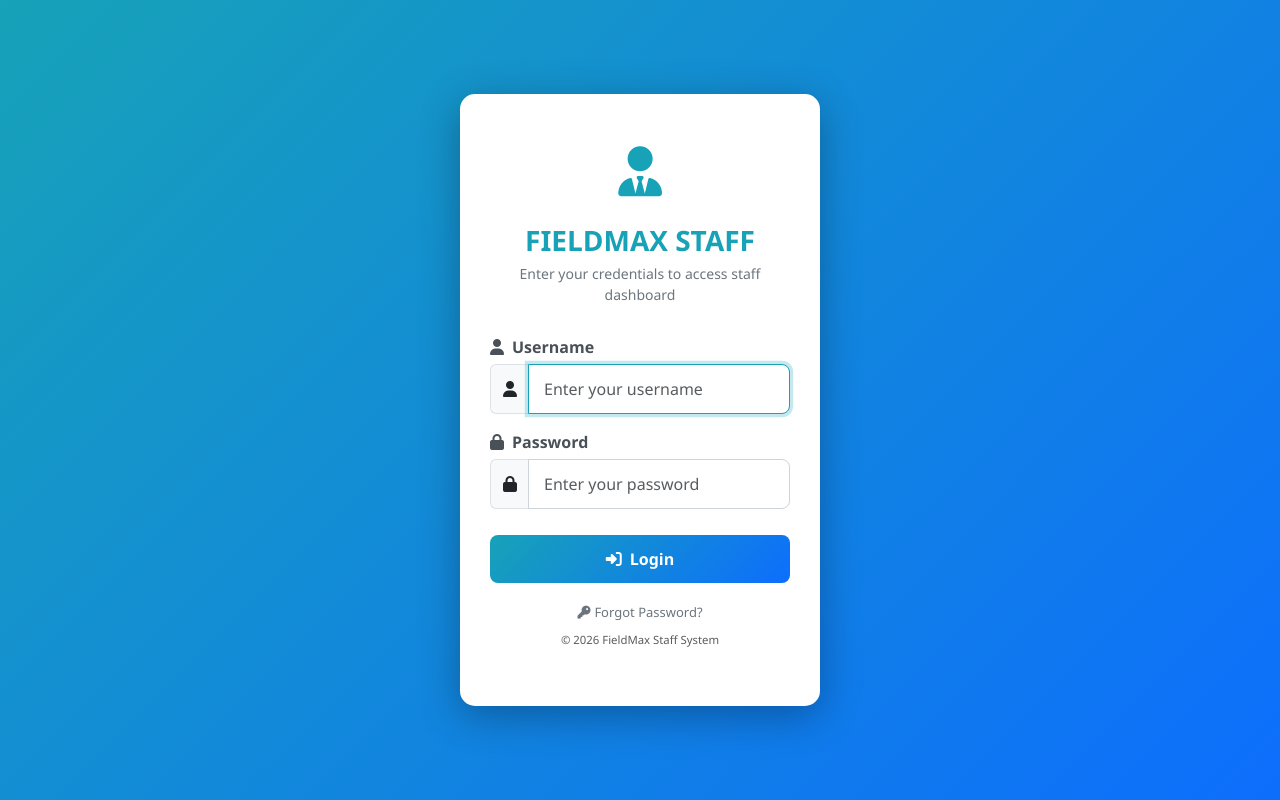
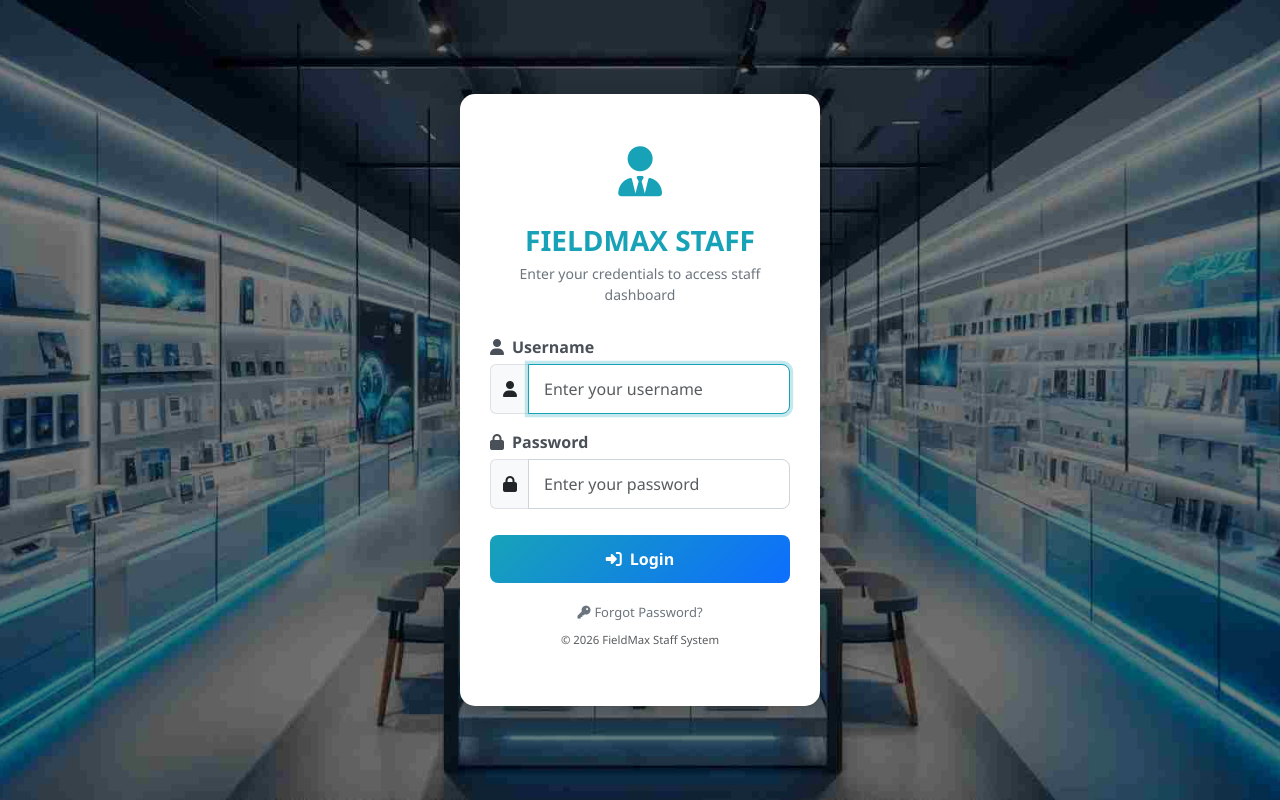
Before and after one commit to ronosystems/fieldmax-system, a Django app: page /login/ in a window 1280 px wide. Run offline with Django 4.2, Linux system fonts and the light colour scheme.

Commit message:
Added FIELDMAXSHOP background image to login and OTP pages

```diff
--- a/templates/registration/login.html
+++ b/templates/registration/login.html
@@ -1,3 +1,5 @@
+
+{% load static %}
 <!DOCTYPE html>
 <html lang="en">
 <head>
@@ -12,20 +14,39 @@
 
     <style>
         body {
-            background: linear-gradient(135deg, #17a2b8 0%, #0d6efd 100%);
-            height: 100vh;
+            background-image: url("{% static 'images/FIELDMAXSHOP.jpg' %}");
+            background-size: cover;
+            background-position: center;
+            background-repeat: no-repeat;
+            background-attachment: fixed;
+            min-height: 100vh;
             display: flex;
             align-items: center;
             justify-content: center;
             font-family: 'Segoe UI', Tahoma, Geneva, Verdana, sans-serif;
             margin: 0;
             padding: 0;
+            position: relative;
+        }
+
+        /* Dark overlay for better readability */
+        body::before {
+            content: '';
+            position: absolute;
+            top: 0;
+            left: 0;
+            right: 0;
+            bottom: 0;
+            background: rgba(0, 0, 0, 0.5);
+            z-index: 0;
         }
 
         .login-container {
             width: 100%;
             max-width: 400px;
             padding: 20px;
+            position: relative;
+            z-index: 1;
         }
 
         .login-card {
```
Also changed, not shown: templates/staff/otp_verify.html (+23 -3 lines), static/images/FIELDMAXSHOP.jpg (added).
